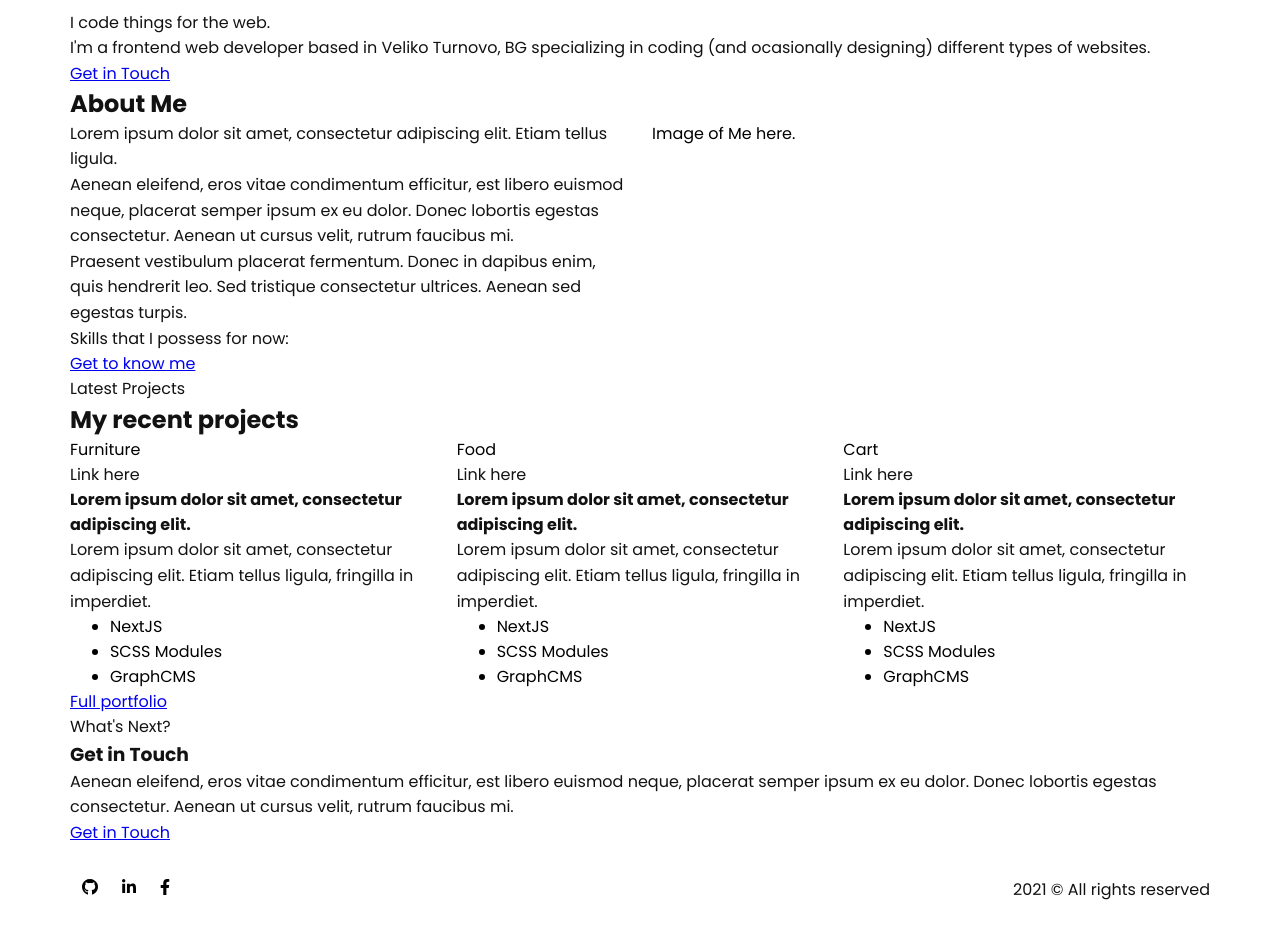
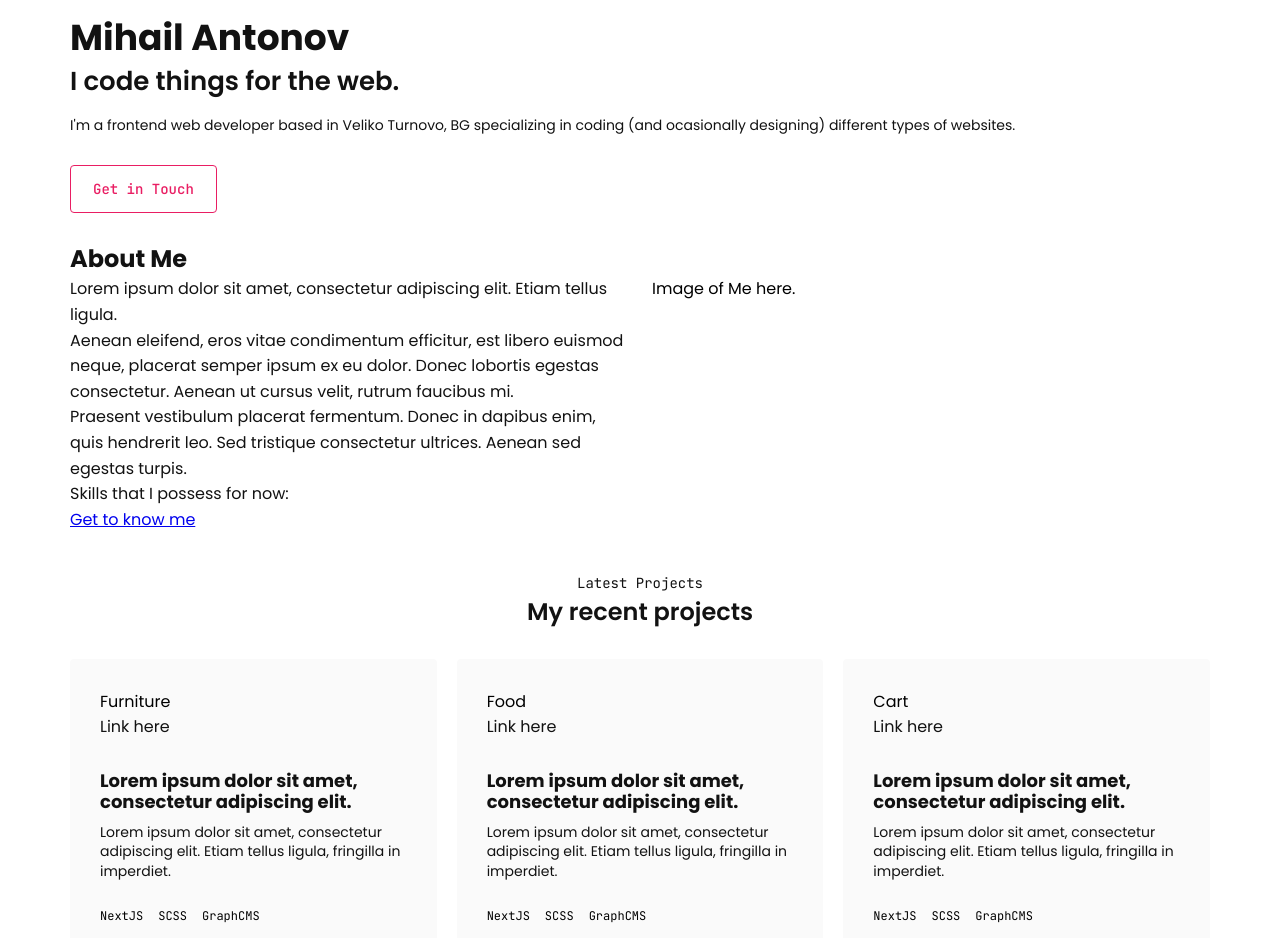
Before and after one commit to mihail-antonov/project-identity, a Next.js app: page / in a window 1280 px wide. Shown: the part 134-1072 px from the top of the page. Built offline with nearby package versions, Linux system fonts and the light colour scheme.

Commit message:
testing new changes and landing page design

```diff
--- a/pages/index.jsx
+++ b/pages/index.jsx
@@ -24,9 +24,13 @@ export default function Home() {
       <div className={styles.hello}>
         <div className={layout.container}>
           <div className={styles.hello__wrapper}>
+            <div className={styles.hello__headings}>
               <p className={styles.hello__caption}>Hey, my name is</p>
               <h1 className={styles.hello__title}>Mihail Antonov</h1>
-            <p className={styles.hello__subtitle}>I code things for the web.</p>
+              <p className={styles.hello__subtitle}>
+                I code things for the web.
+              </p>
+            </div>
             <p className={styles.hello__content}>
               I'm a frontend web developer based in Veliko Turnovo, BG
               specializing in coding (and ocasionally designing) different types
@@ -74,13 +78,13 @@ export default function Home() {
       <div className={styles.project}>
         <div className={layout.container}>
           <div className={styles.project__wrapper}>
+            <div className={styles.project__headings}>
               <p className={styles.project__subtitle}>Latest Projects</p>
               <h2 className={styles.project__title}>My recent projects</h2>
+            </div>
             <div className={styles.project__content}>
               <Swiper
                 spaceBetween={20}
-                slidesPerView={1}
-                loop
                 breakpoints={{
                   768: {
                     slidesPerView: 2,
@@ -108,9 +112,7 @@ export default function Home() {
                     <div className={styles.project__box__tech}>
                       <ul className={styles.project__box__list}>
                         <li className={styles.project__box_item}>NextJS</li>
-                        <li className={styles.project__box_item}>
-                          SCSS Modules
-                        </li>
+                        <li className={styles.project__box_item}>SCSS</li>
                         <li className={styles.project__box_item}>GraphCMS</li>
                       </ul>
                     </div>
@@ -134,9 +136,7 @@ export default function Home() {
                     <div className={styles.project__box__tech}>
                       <ul className={styles.project__box__list}>
                         <li className={styles.project__box_item}>NextJS</li>
-                        <li className={styles.project__box_item}>
-                          SCSS Modules
-                        </li>
+                        <li className={styles.project__box_item}>SCSS</li>
                         <li className={styles.project__box_item}>GraphCMS</li>
                       </ul>
                     </div>
@@ -160,9 +160,7 @@ export default function Home() {
                     <div className={styles.project__box__tech}>
                       <ul className={styles.project__box__list}>
                         <li className={styles.project__box_item}>NextJS</li>
-                        <li className={styles.project__box_item}>
-                          SCSS Modules
-                        </li>
+                        <li className={styles.project__box_item}>SCSS</li>
                         <li className={styles.project__box_item}>GraphCMS</li>
                       </ul>
                     </div>
@@ -186,9 +184,7 @@ export default function Home() {
                     <div className={styles.project__box__tech}>
                       <ul className={styles.project__box__list}>
                         <li className={styles.project__box_item}>NextJS</li>
-                        <li className={styles.project__box_item}>
-                          SCSS Modules
-                        </li>
+                        <li className={styles.project__box_item}>SCSS</li>
                         <li className={styles.project__box_item}>GraphCMS</li>
                       </ul>
                     </div>
@@ -212,9 +208,7 @@ export default function Home() {
                     <div className={styles.project__box__tech}>
                       <ul className={styles.project__box__list}>
                         <li className={styles.project__box_item}>NextJS</li>
-                        <li className={styles.project__box_item}>
-                          SCSS Modules
-                        </li>
+                        <li className={styles.project__box_item}>SCSS</li>
                         <li className={styles.project__box_item}>GraphCMS</li>
                       </ul>
                     </div>
@@ -232,8 +226,10 @@ export default function Home() {
       <div className={styles.contact}>
         <div className={layout.container}>
           <div className={styles.contact__wrapper}>
+            <div className={styles.contact__headings}>
               <p className={styles.contact__subtitle}>What's Next?</p>
               <h3 className={styles.contact__title}>Get in Touch</h3>
+            </div>
             <p className={styles.contact__text}>
               Aenean eleifend, eros vitae condimentum efficitur, est libero
               euismod neque, placerat semper ipsum ex eu dolor. Donec lobortis
--- a/styles/index.module.scss
+++ b/styles/index.module.scss
@@ -0,0 +1,125 @@
+@import "./abstracts/variables";
+
+.hello {
+  .hello__wrapper {
+    padding: 40px 0;
+
+    .hello__headings {
+      .hello__caption {
+        font-family: $font-secondary;
+        font-size: 14px;
+        margin: 0 0 20px 0;
+      }
+
+      .hello__title {
+        font-size: 36px;
+        line-height: 1.1;
+      }
+
+      .hello__subtitle {
+        font-size: 26px;
+        font-weight: 600;
+        line-height: 1;
+        margin: 10px 0 0 0;
+      }
+    }
+
+    .hello__content {
+      font-size: 14px;
+      margin: 20px 0 40px 0;
+    }
+
+    .hello__button {
+      color: $hover;
+      font-family: $font-secondary;
+      font-size: 14px;
+      font-weight: 500;
+      text-decoration: none;
+      border: 1px solid $hover;
+      border-radius: 4px;
+      padding: 14px 22px;
+    }
+  }
+}
+
+.project {
+  .project__wrapper {
+    padding: 40px 0;
+
+    .project__headings {
+      text-align: center;
+      margin: 0 0 30px 0;
+
+      .project__subtitle {
+        font-family: $font-secondary;
+        font-size: 14px;
+      }
+
+      .project__title {
+        font-size: 24px;
+        font-weight: 600;
+      }
+    }
+
+    .project__content {
+      margin: 0 0 30px 0;
+
+      .project__box {
+        background: #fafafa;
+        border-radius: 4px;
+        padding: 30px;
+
+        .project__box__icons {
+          margin: 0 0 30px 0;
+        }
+
+        .project__box__content {
+          margin: 0 0 20px 0;
+
+          .project__box__title {
+            font-size: 18px;
+            line-height: 1.2;
+            margin: 0 0 10px 0;
+          }
+
+          .project__box__text {
+            font-size: 14px;
+            line-height: 1.4;
+          }
+        }
+
+        .project__box__tech {
+          .project__box__list {
+            padding: 0;
+
+            .project__box_item {
+              display: inline;
+              font-family: $font-secondary;
+              font-size: 12px;
+              margin: 0 15px 0 0;
+            }
+          }
+        }
+      }
+    }
+  }
+}
+
+.contact {
+  .contact__wrapper {
+    .contact__headings {
+      text-align: center;
+      margin: 0 0 30px 0;
+
+      .contact__subtitle {
+        font-family: $font-secondary;
+        font-size: 14px;
+      }
+
+      .contact__title {
+        font-size: 24px;
+        font-weight: 600;
+      }
+    }
+  }
+}
```
Lines whose indentation alone changed are shown as unchanged.
